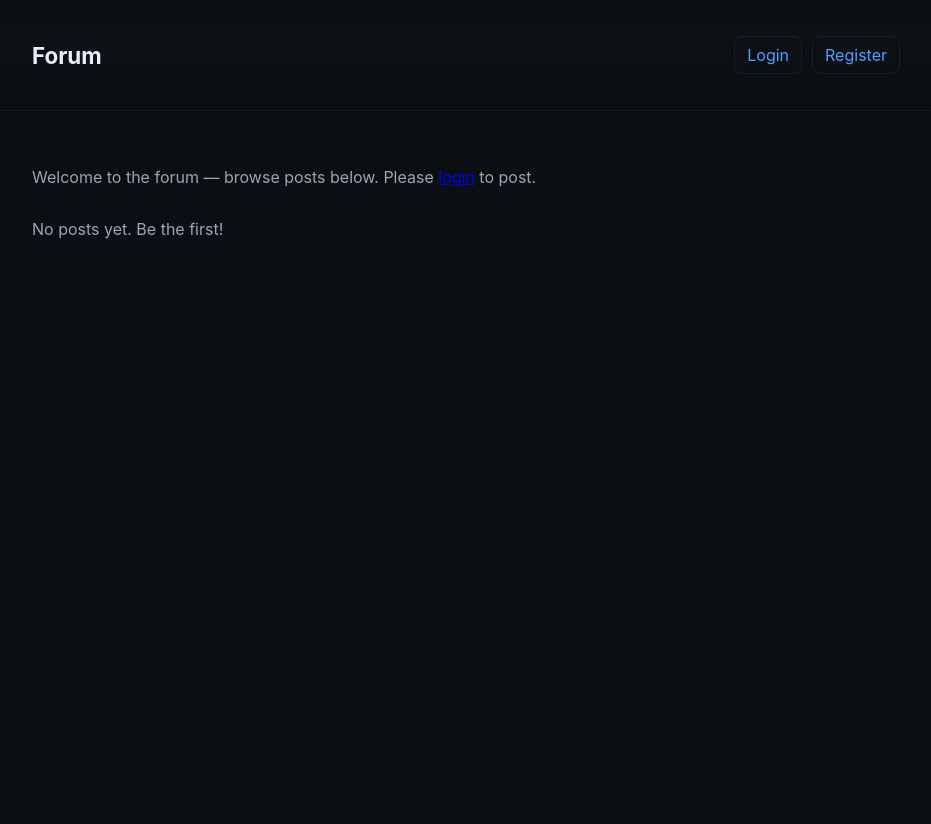
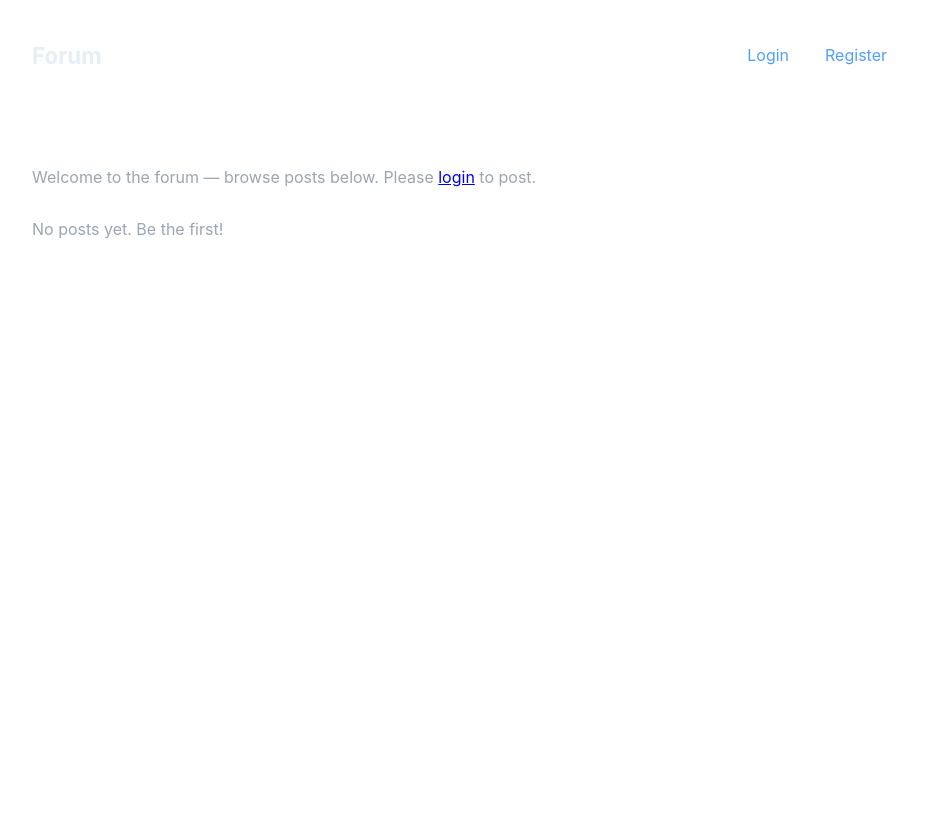
Before and after one commit to BlazJe/simpleForumDocker, a Flask app: page / in a window 1280 px wide. Shown: the whole page, without its empty margins (174-1105 px from the left). Run offline with Flask 3, Linux system fonts and the light colour scheme.

Commit message:
new background

```diff
--- a/static/style.css
+++ b/static/style.css
@@ -2,7 +2,7 @@
   Dark theme variables
 */
 :root {
-  --bg: #0b0f14;
+  --bg: #ffffff;
   --card: #0f1720;
   --muted: #9aa6b2;
   --text: #e6eef6;
```
